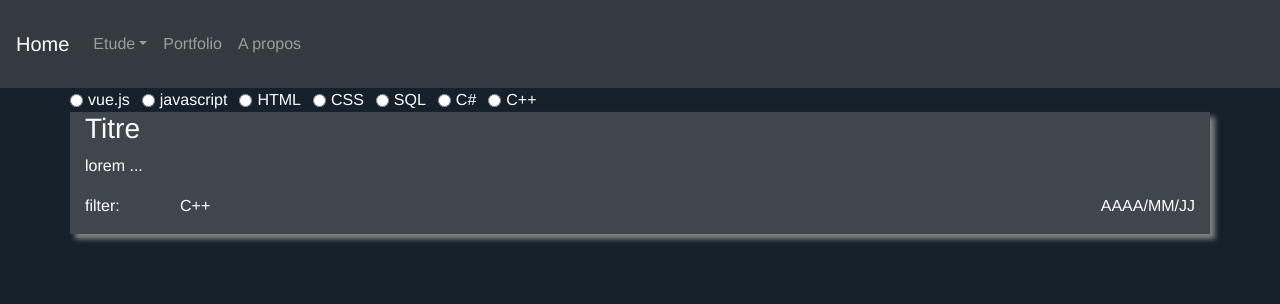
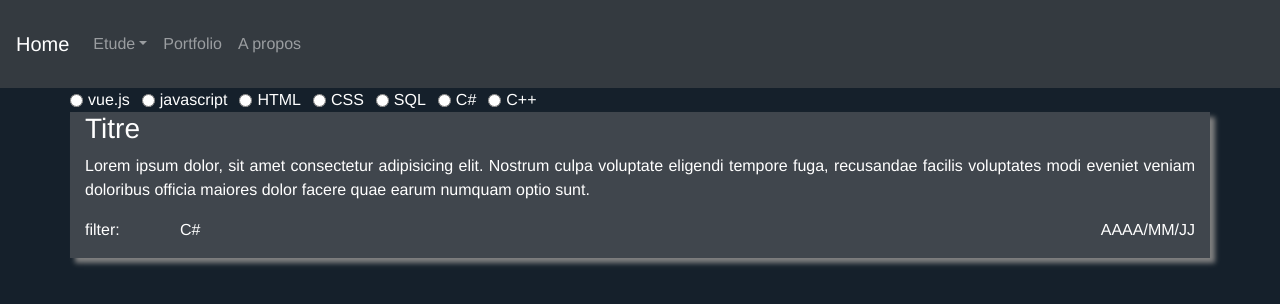
Before and after one commit to Kyowdem/Portfolio, a Vue app: page /portfolio in a window 1280 px wide. Shown: the top 304 px of the page. Built offline with nearby package versions, Linux system fonts and the light colour scheme.

Commit message:
v-for for summary

```diff
--- a/src/assets/json/portfolio.json
+++ b/src/assets/json/portfolio.json
@@ -1,8 +1,8 @@
 [
     {
         "title": "Titre",
-        "describ": "Lorem ipsum dolor, sit amet consectetur adipisicing elit. Nostrum culpa voluptate eligendi tempore fuga, recusandae facilis voluptates modi eveniet veniam doloribus officia maiores dolor facere quae earum numquam optio sunt.",
-        "filters": [],
+        "describe": "Lorem ipsum dolor, sit amet consectetur adipisicing elit. Nostrum culpa voluptate eligendi tempore fuga, recusandae facilis voluptates modi eveniet veniam doloribus officia maiores dolor facere quae earum numquam optio sunt.",
+        "filters": ["C#"],
         "date": "AAAA/MM/JJ"
     }
 ]
--- a/src/views/Portfolio.vue
+++ b/src/views/Portfolio.vue
@@ -19,22 +19,31 @@
     </div>
     <div class="row project">
       <div class="col-md-12">
-        <Summary title="Titre" describe="lorem ..." :filters="['C++']" date="AAAA/MM/JJ"></Summary>
+        <Summary
+          v-for="prt in Portfolio"
+          :key="prt.title"
+          :title="prt.title"
+          :describe="prt.describe"
+          :filters="prt.filters"
+          :date="prt.date"
+        ></Summary>
       </div>
     </div>
   </div>
 </template>
 
 <script>
-import Summary from '@/components/Summary.vue'
+import Summary from "@/components/Summary.vue";
+import Portfolio from "@/assets/json/portfolio.json";
 
 export default {
   name: "Portfolio",
   components: {
-    Summary
+    Summary,
   },
   data() {
     return {
+      Portfolio,
       filters: ["vue.js", "javascript", "HTML", "CSS", "SQL", "C#", "C++"],
       selectedFilter: "",
     };
```
